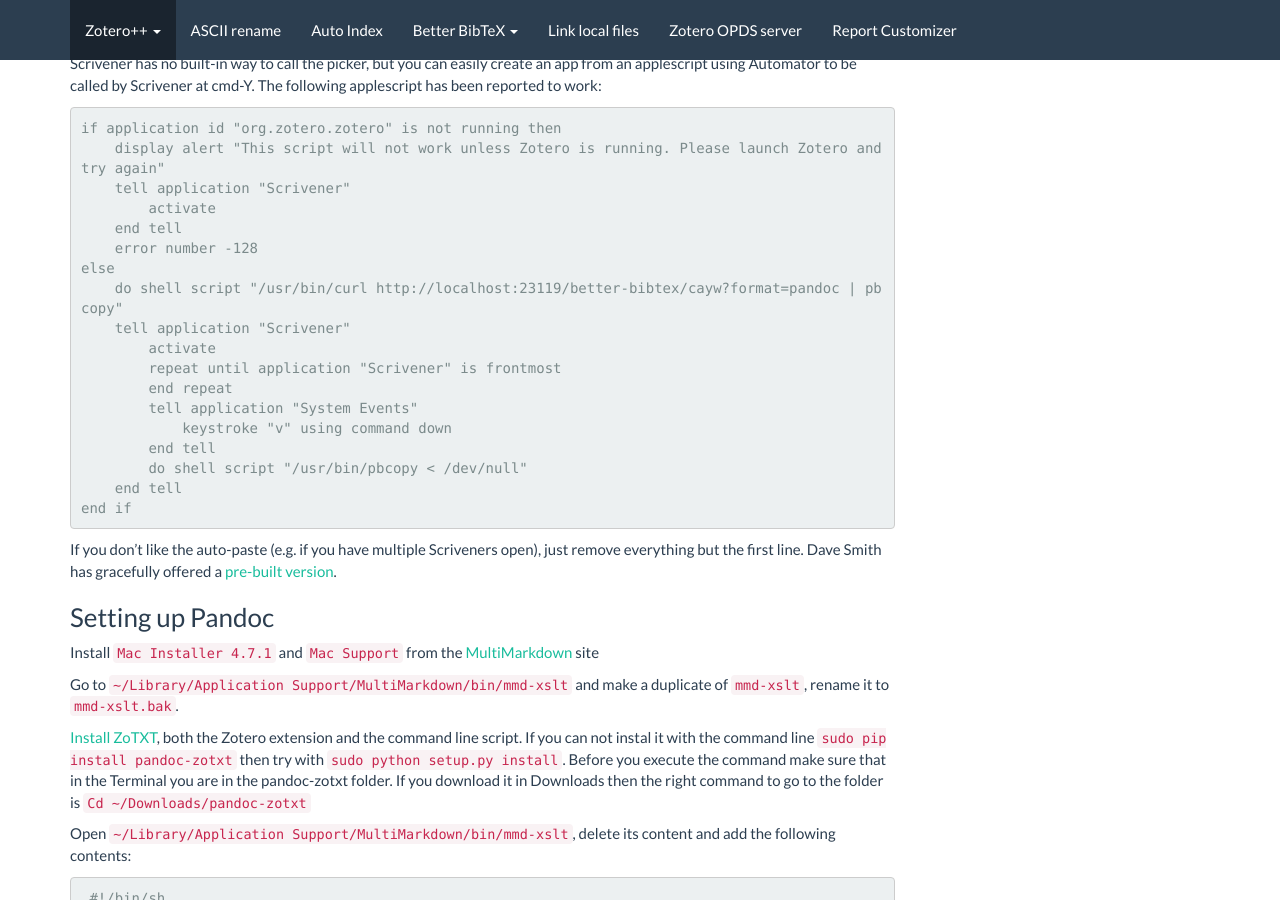
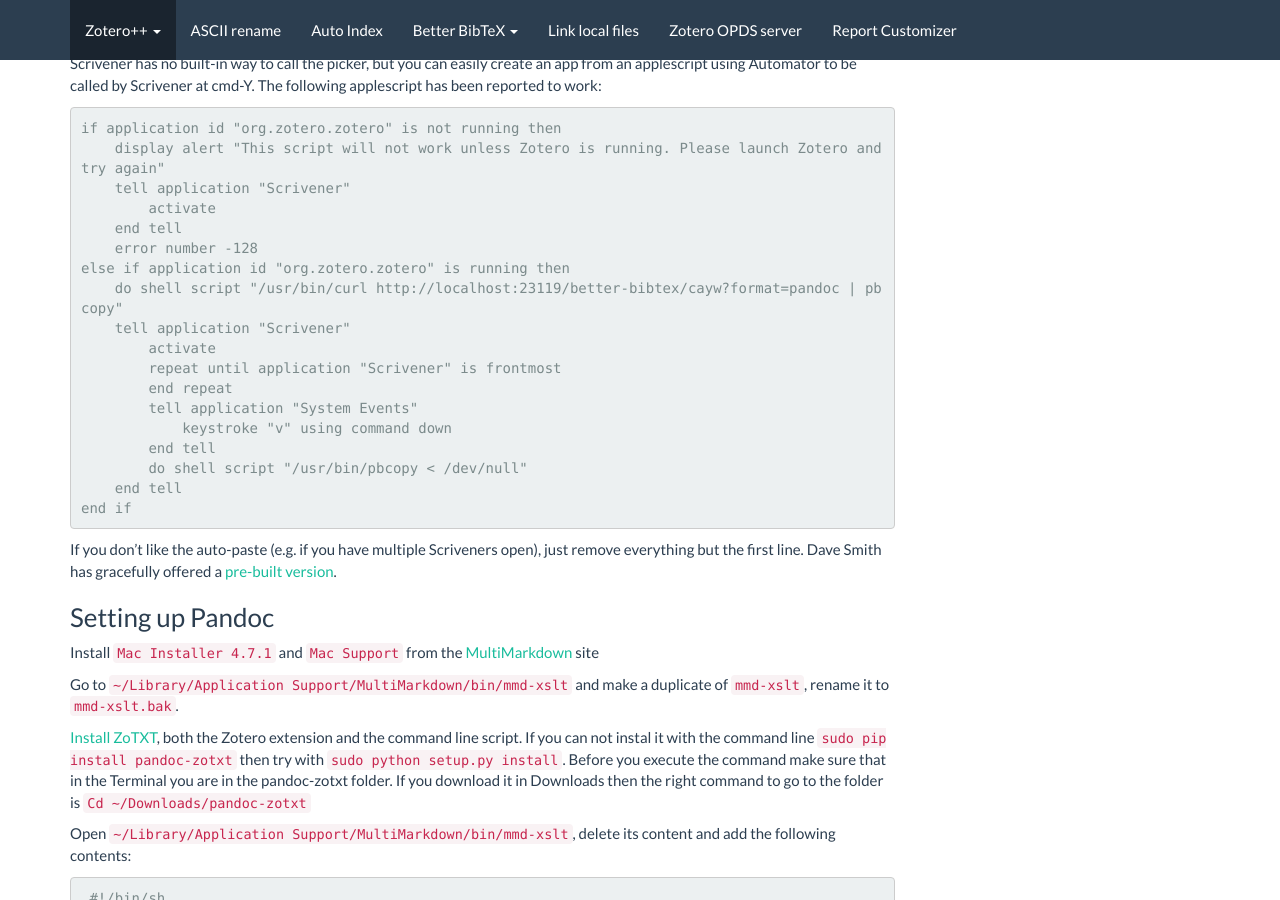
Before and after one commit to edwinksl/ZotPlus.github.io, a Jekyll site: the page built from better-bibtex/cayw.md, in a window 1280 px wide and 900 px high, scrolled down 1297 px. Built offline with Jekyll 4.4.1, drawn with Linux system fonts in a browser that asks for light colours; nearby versions of some CDN libraries.

Commit message:
This also seems to work better
Without the else-if the script would occasionally fail. This seems to work a bit better.

```diff
--- a/better-bibtex/cayw.md
+++ b/better-bibtex/cayw.md
@@ -75,7 +75,7 @@
         activate
     end tell
     error number -128
-else
+else if application id "org.zotero.zotero" is running then
     do shell script "/usr/bin/curl http://localhost:23119/better-bibtex/cayw?format=pandoc | pbcopy"
     tell application "Scrivener"
         activate
```
